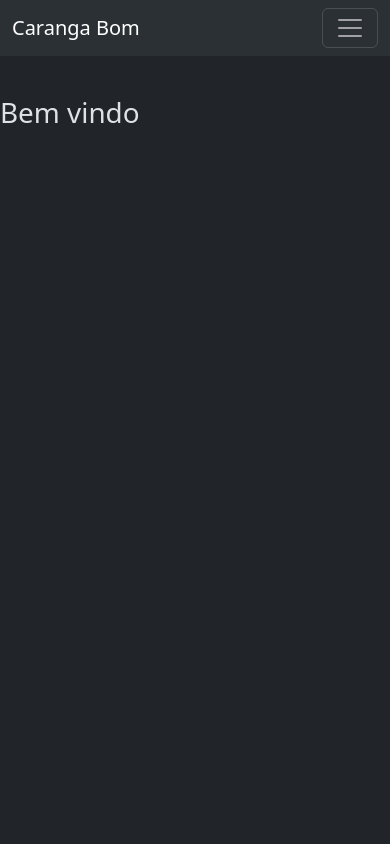
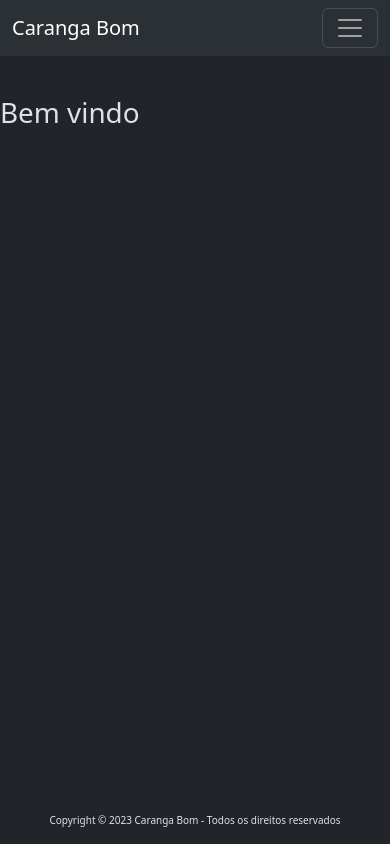
Before and after one commit to JoaoVictorBezerra/vue-carango-bom, a Vue app: page / in a window 390 px wide. Built offline with nearby package versions, Linux system fonts and the light colour scheme.

Commit message:
FT: Footer

```diff
--- a/src/App.vue
+++ b/src/App.vue
@@ -1,5 +1,6 @@
 <script setup lang="ts">
 import Navbar from './components/Navbar.vue';
+import Footer from './components/Footer.vue';
 </script>
 
 <template>
@@ -9,4 +10,5 @@ import Navbar from './components/Navbar.vue';
   <main class="my-5">
     <RouterView />
   </main>
+  <Footer />
 </template>
--- /dev/null
+++ b/src/components/Footer.vue
@@ -0,0 +1,16 @@
+<template>
+<p class="text-center fs-7 fixed-bottom pt-5">Copyright © {{ anoAtual }} Caranga Bom - Todos os direitos reservados</p>
+</template>
+
+<script setup lang="ts">
+    const data: Date = new Date()
+    const anoAtual: number = data.getFullYear()
+</script>
+
+<style scoped>
+@media (max-width: 425px) {
+    .fs-7 {
+        font-size: 10px
+    }
+}
+</style>
```
